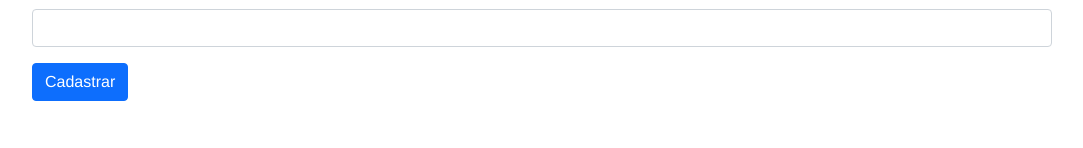
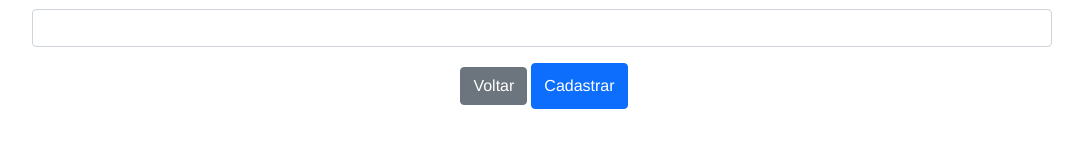
Before and after one commit to marcoswitcel/product-stock-app, a Vue app: page /produto/cadastro in a window 1280 px wide. Shown: the part 384-532 px from the top of the page, without its empty margins (98-1181 px from the left). Built offline with nearby package versions, Linux system fonts and the light colour scheme; no server answers.

Commit message:
botão de voltar

```diff
--- a/src/components/FormProduto.vue
+++ b/src/components/FormProduto.vue
@@ -27,7 +27,10 @@
       </div>
     </fieldset>
 
-    <button v-if="!this.readOnlyMode" type="submit" class="btn btn-primary">Cadastrar</button>
+    <div class="d-flex justify-content-center">
+      <router-link :to="{ name: 'Produto.Listagem' }" class="btn btn-secondary m-1">Voltar</router-link>
+      <button v-if="!this.readOnlyMode" type="submit" class="btn btn-primary">Cadastrar</button>
+    </div>
   </form>
 </template>
 
```
